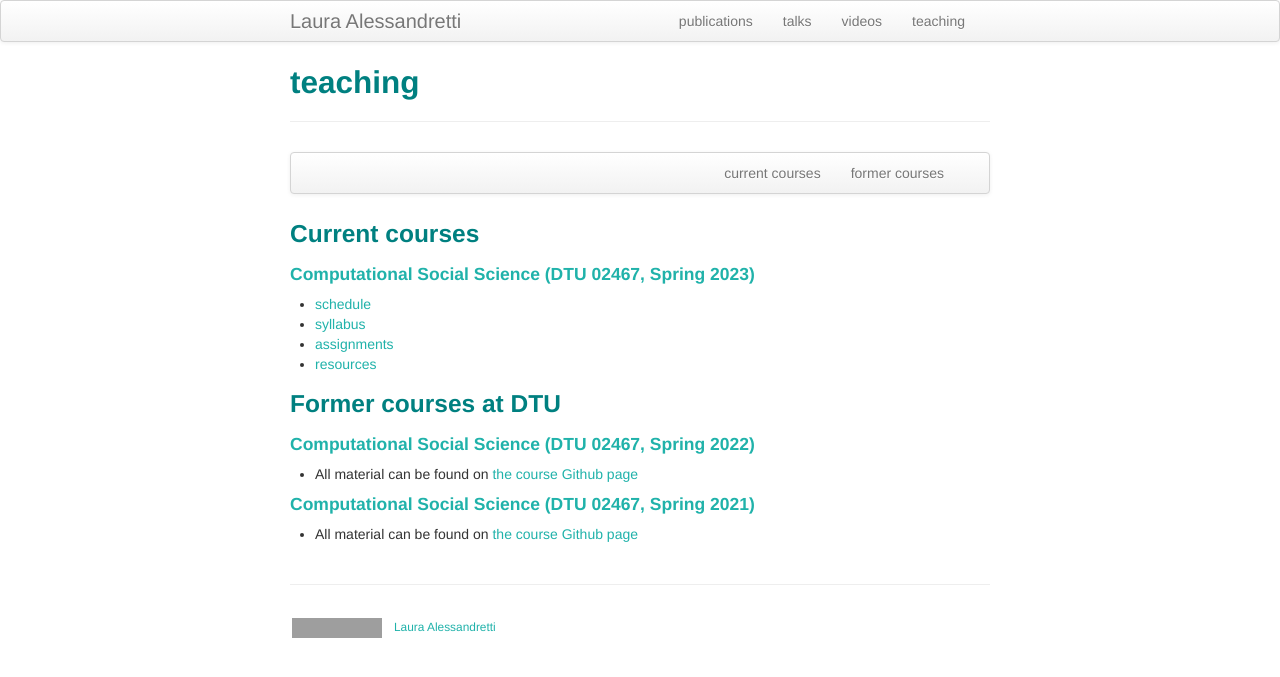
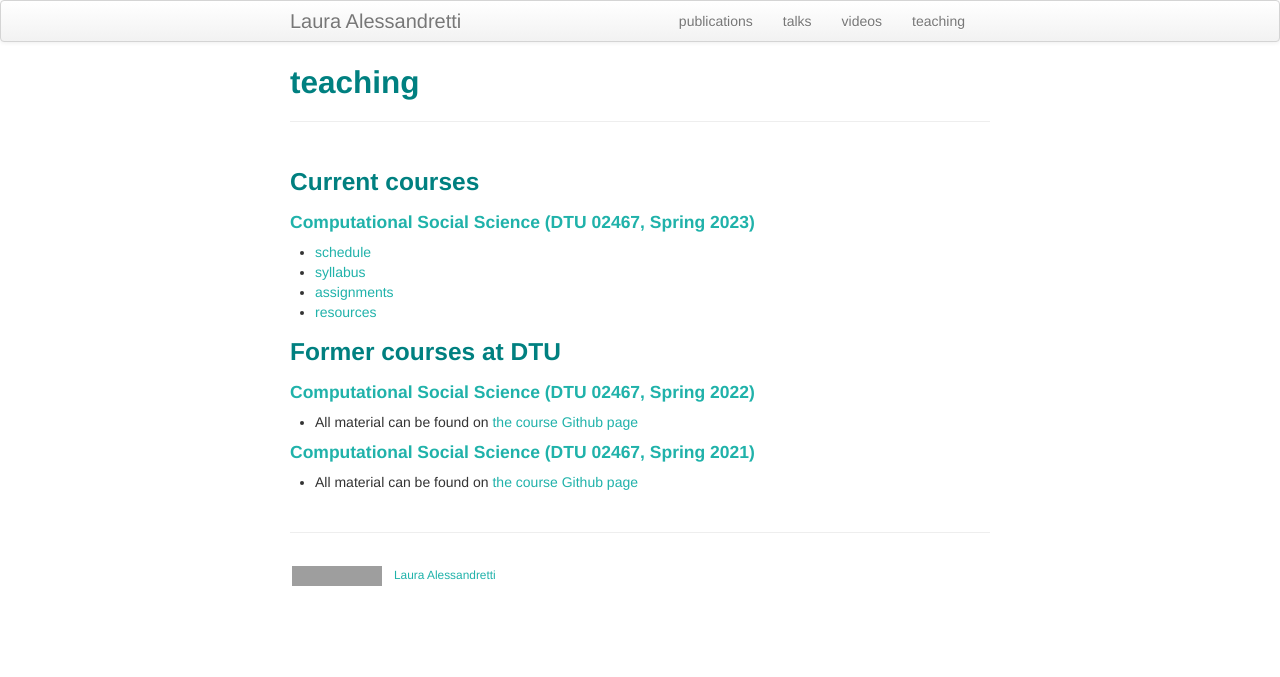
Before and after one commit to lalessan/lalessan.github.io, a Jekyll site: the page built from teaching.md, in a window 1280 px wide. Shown: the top 677 px of the page. Built offline with Jekyll 4.4.1, drawn with Linux system fonts in a browser that asks for light colours; grey boxes are pictures that could not be loaded.

Commit message:
small changes

```diff
--- a/teaching.md
+++ b/teaching.md
@@ -4,14 +4,6 @@ title: teaching
 description: Laura Alessandretti's teaching
 ---
 
-<div class="navbar">
-    <div class="navbar-inner">
-        <ul class="nav">
-            <li><a href="#current">current courses</a></li>
-            <li><a href="#old">former courses</a></li>
-        </ul>
-    </div>
-</div>
 
 
 ### <a name="current"></a>Current courses
```
